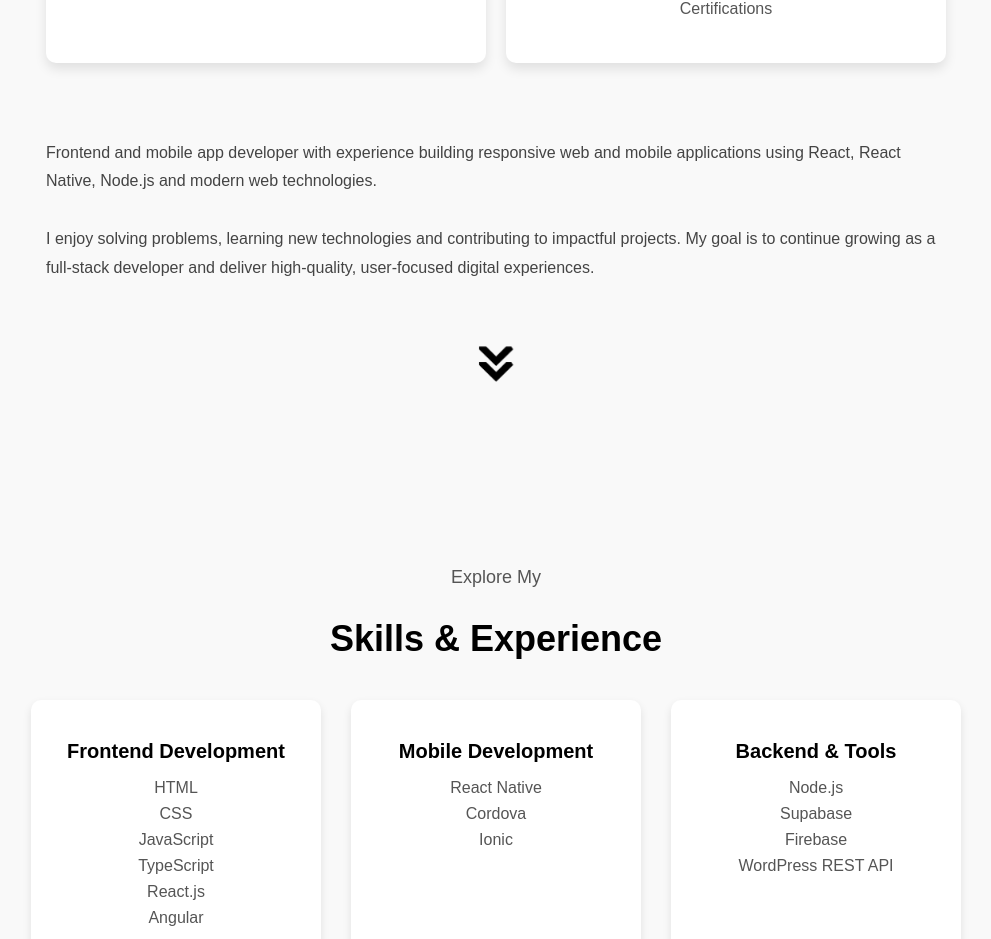
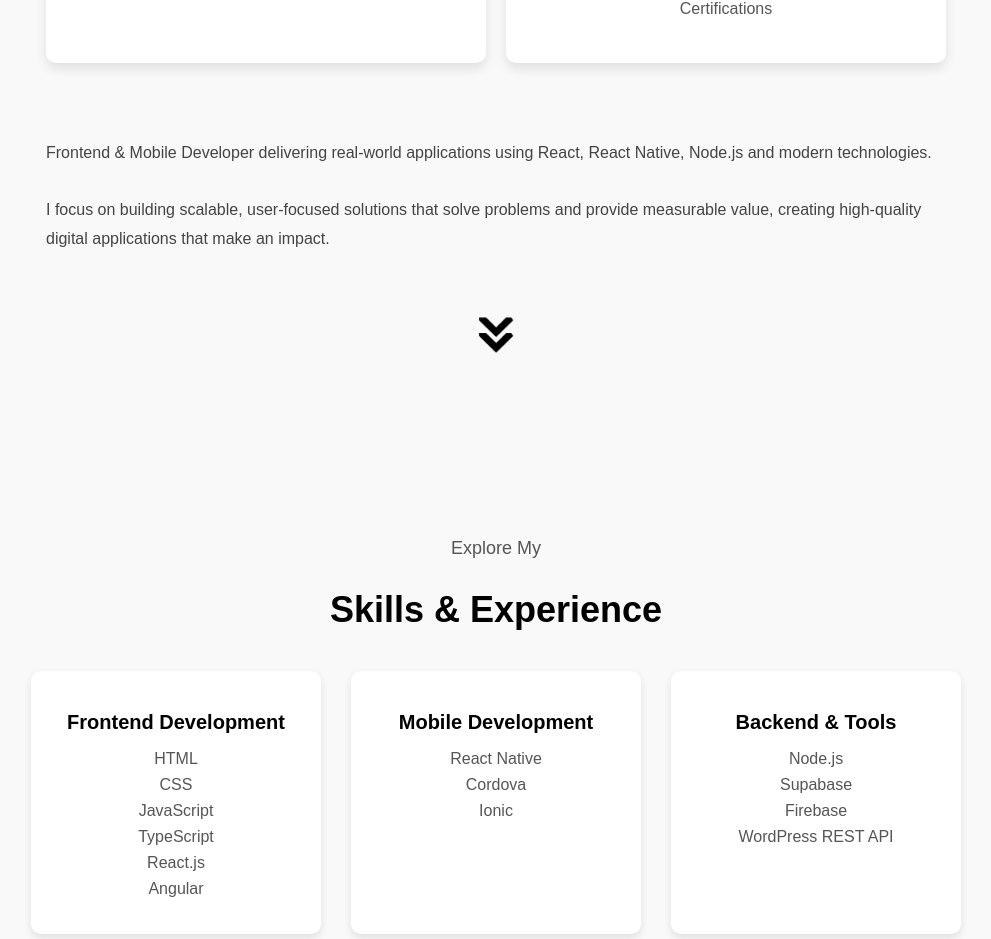
Before and after one commit to MisturaDev/my-portfolio, a React (Vite) app: page / in a window 1280 px wide. Shown: the part 935-1874 px from the top of the page, without its empty margins (144-1135 px from the left). Built offline with nearby package versions, Linux system fonts and the light colour scheme.

Commit message:
update portfolio About Me to highlight product-focused digital applications

```diff
--- a/src/components/About.jsx
+++ b/src/components/About.jsx
@@ -49,10 +49,10 @@ const About = () => {
 
           <div className="text-container">
             <p>
-              Frontend and mobile app developer with experience building responsive web and mobile applications using React, React Native, Node.js and modern web technologies.
+              Frontend & Mobile Developer delivering real-world applications using React, React Native, Node.js and modern technologies.
               <br /><br />
-              I enjoy solving problems, learning new technologies and contributing to impactful projects. My goal is to continue growing as a full-stack developer and deliver high-quality, user-focused digital experiences.
-            </p>
+            I focus on building scalable, user-focused solutions that solve problems and provide measurable value, creating high-quality digital applications that make an impact.
+              </p>
           </div>
         </div>
       </div>
```
